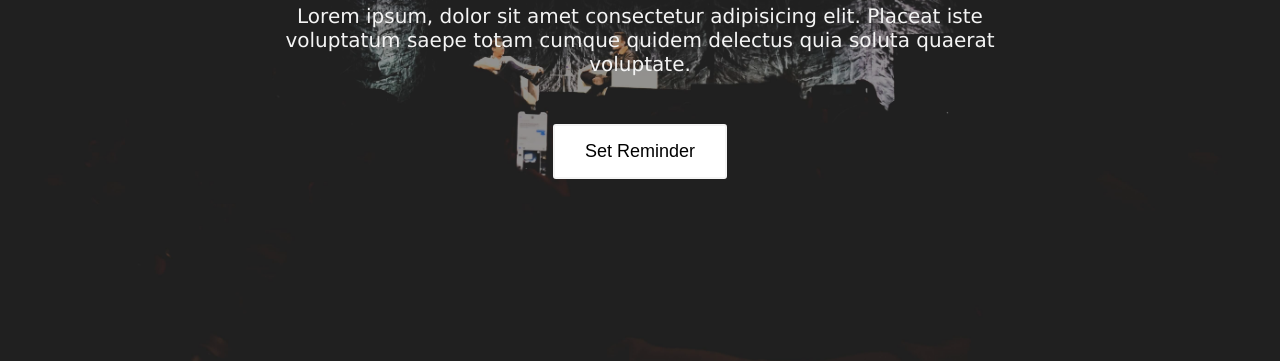
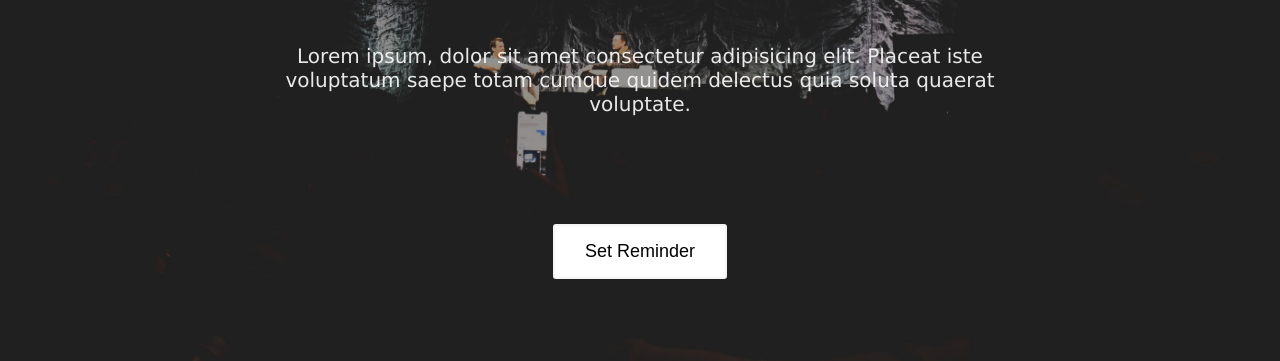
Before and after one commit to judeakinwale/frontend, a plain HTML site: page index.html in a window 1280 px wide. Shown: the part 439-800 px from the top of the page. Drawn offline with Linux system fonts and the light colour scheme.

Commit message:
Increase spacing between the elements

```diff
--- a/css/cover.css
+++ b/css/cover.css
@@ -80,9 +80,10 @@ header svg:hover{
 }
 .cover-text{
     margin: 0;
-    padding-top: 1em;
+    padding-top: 3em;
+    padding-bottom: 3em;
     text-align: center;
-    color: #f4f4f4 !important;
+    color: #f4f4f4f1 !important;
     font-size: 20px;
     font-weight: 100;
     animation-duration: 3s;
--- a/index.html
+++ b/index.html
@@ -29,7 +29,7 @@
 
         <section id="grid-container">
             <h2 class="cover-head animated fadeInDown">
-                Awesome cover text. <br> Lorem ipsum <span>dolor</span> sit amet consectetur.
+                Awesome cover text. <br> Lorem ipsum <span>dolor</span> sit amet <br> consectetur.
             </h2>
             <p class="cover-text animated fadeInUp">
                 Lorem ipsum, dolor sit amet consectetur adipisicing elit. Placeat iste voluptatum saepe totam cumque quidem
```
